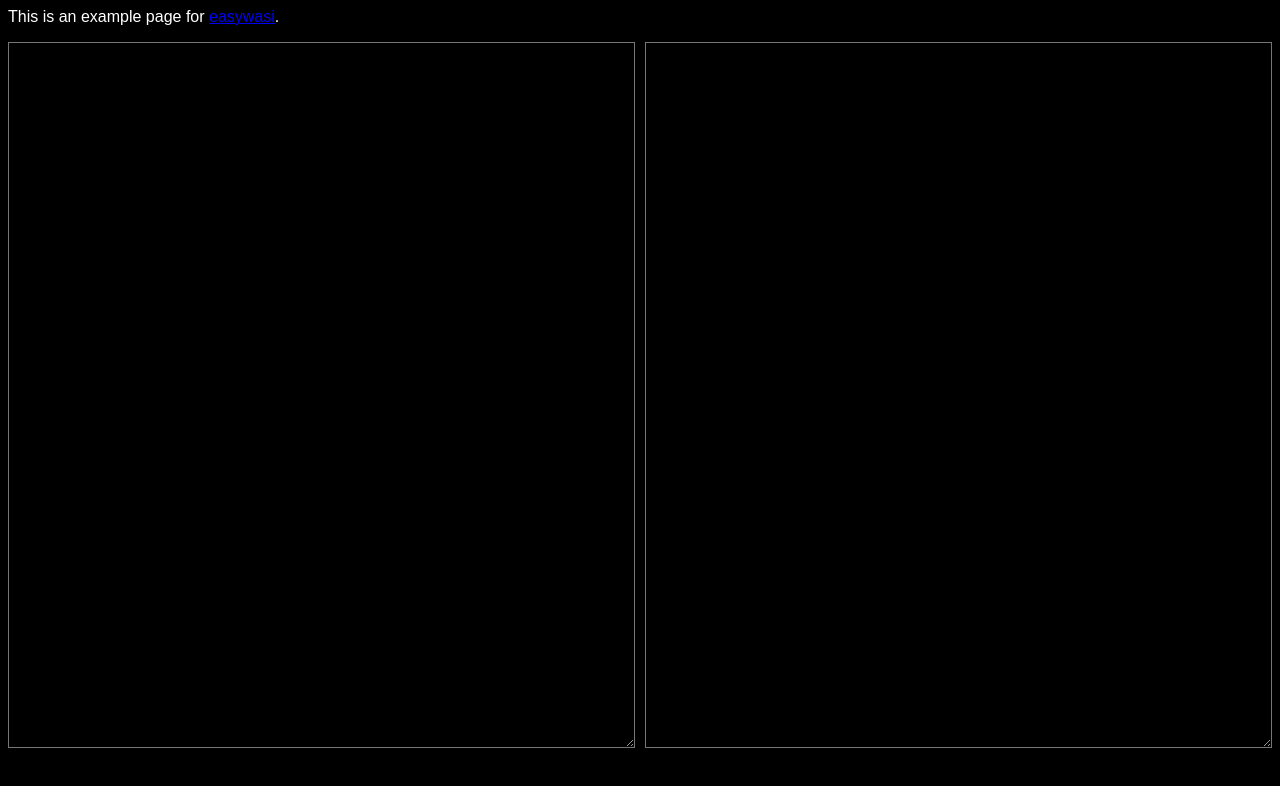
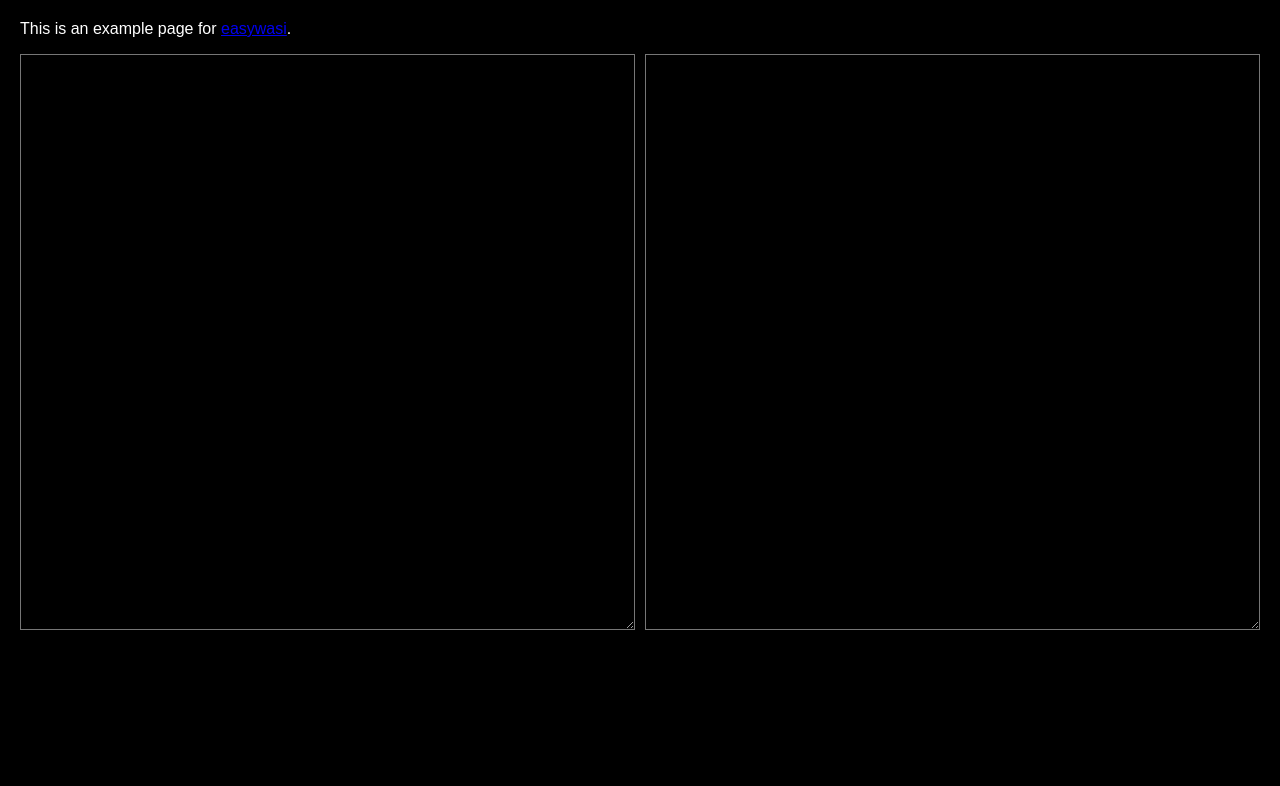
Before and after one commit to pmp-p/easywasi, a website: page docs/index.html in a window 1280 px wide. Drawn offline with Linux system fonts and the light colour scheme.

Commit message:
clarify demo

```diff
--- a/docs/index.html
+++ b/docs/index.html
@@ -1,24 +1,41 @@
 <head>
   <title>easywasi example</title>
   <style>
+    /* this is not realy needed, but make it look nicer */
+    body, html {
+      margin:0;
+      height: 90vh;
+    }
     body {
       font-family: sans-serif;
-      maring: 20px;
-      min-height: 90%;
       background: #000;
       color: #fff;
+      padding: 20px;
     }
     #stdio {
-      height: 200px;
+      height: 100%;
       display: flex;
       gap: 10px;
-      min-height: 90%;
     }
-    #stdio textarea {
+    textarea {
       flex-grow: 1;
       background: #000;
       color: #fff;
       padding: 10px;
+      height: 80%;
+    }
+    textarea::-webkit-scrollbar {
+      width: 1em;
+    }
+
+    textarea::-webkit-scrollbar-track {
+      -webkit-box-shadow: inset 0 0 6px rgba(0,0,0,0.3);
+    }
+
+    textarea::-webkit-scrollbar-thumb {
+      background-color: darkgrey;
+      outline: 1px solid slategrey;
+      cursor: grab;
     }
   </style>
 </head>
@@ -61,9 +78,6 @@
       }
     })
 
-    // you can do stuff with filesystem here
-    // console.log(new TextDecoder().decode(fs.readFileSync('/mnt/zip/cyber.txt')))
-
     // write persistant counter file, if it does not exist
     if (!fs.existsSync('/home/counter')) {
       fs.writeFileSync('/home/counter', '\0')
@@ -81,18 +95,19 @@
       wasi_snapshot_preview1
     })
 
-    // Here I implement custom stdio. In yours you don't have to do this, and it will just log
-    function addText(t, text) {
-      t.value += text
+    // Here I implement custom stdio. In yours, you don't have to do this, and it will just log/warn
+    function addText(t, buffer) {
+      t.value += d.decode(buffer)
       t.selectionStart = t.selectionEnd = t.value.length
       t.blur()
       t.focus()
       t.blur()
     }
     const d = new TextDecoder()
-    wasi_snapshot_preview1.stdout = (buffer) => addText(document.getElementById('out'), d.decode(buffer))
-    wasi_snapshot_preview1.stderr = (buffer) => addText(document.getElementById('err'), d.decode(buffer))
+    wasi_snapshot_preview1.stdout = (buffer) => addText(document.getElementById('out'), buffer)
+    wasi_snapshot_preview1.stderr = (buffer) => addText(document.getElementById('err'), buffer)
 
+    // this sets up the memory & calls the wasm file's main()
     const exitCode = wasi_snapshot_preview1.start(instance.exports)
     console.log(`Test run: ${exitCode}`)
   </script>
```
